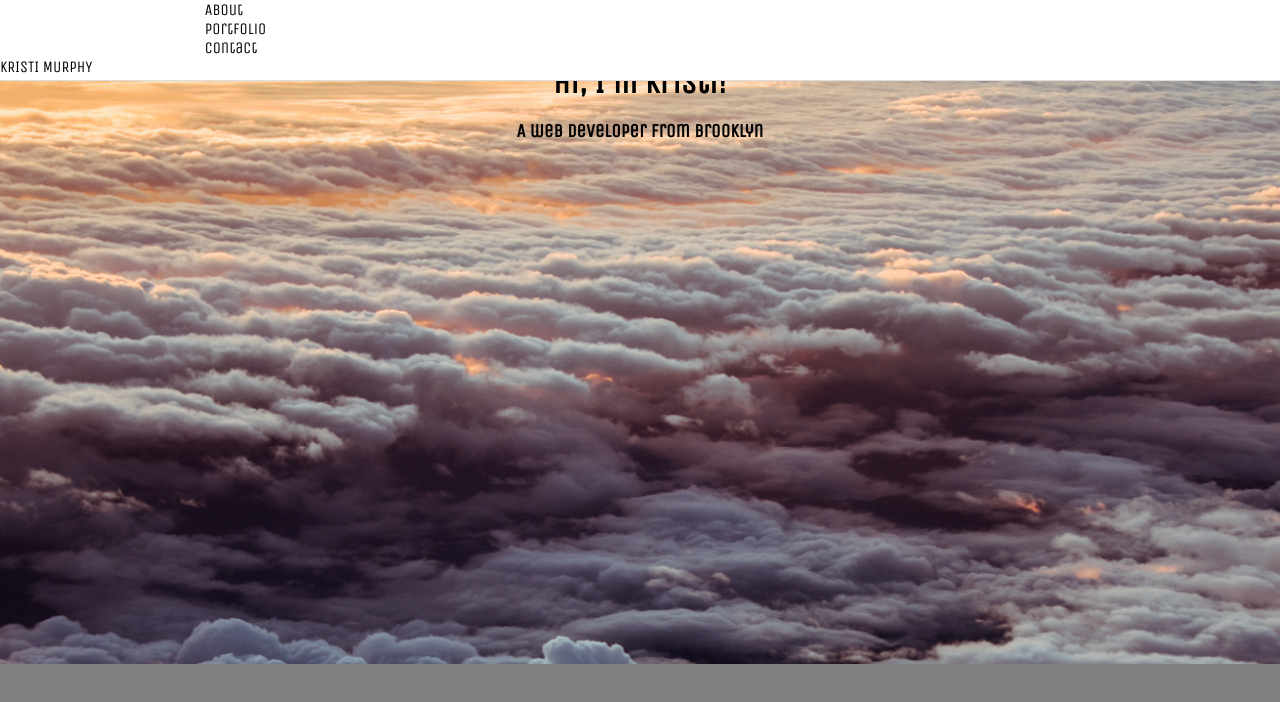
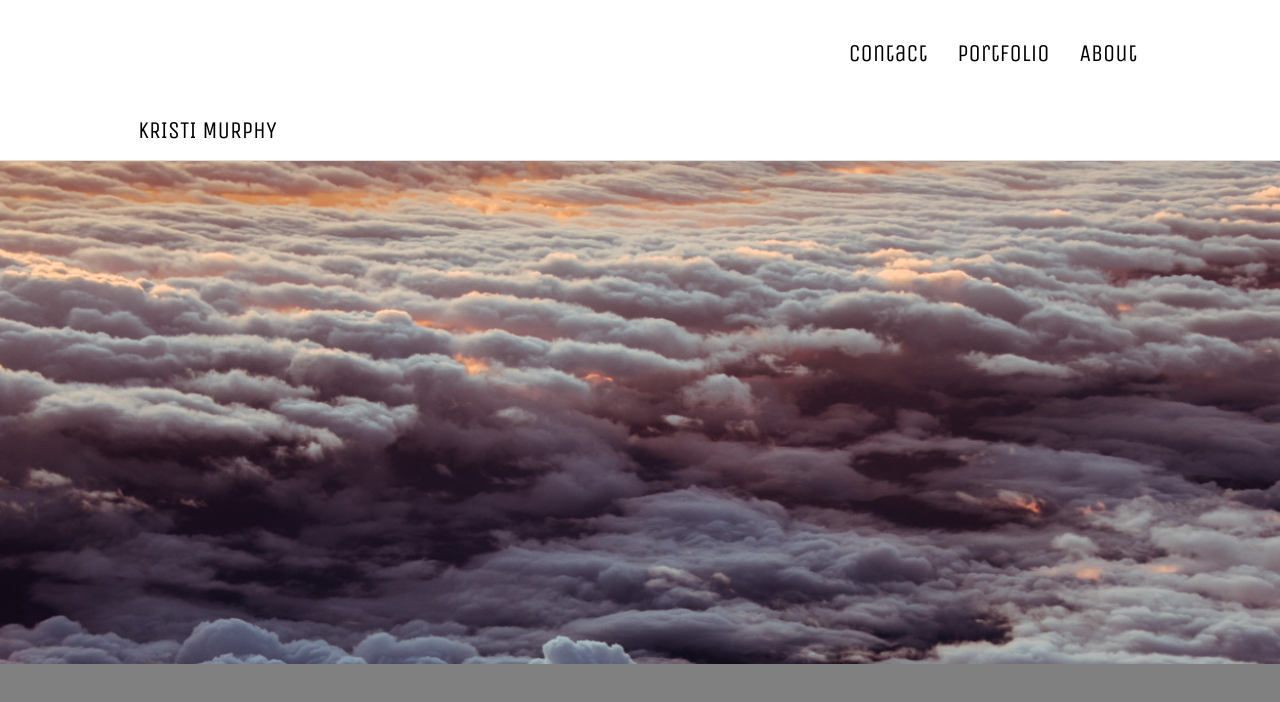
Before and after one commit to sincerelykristi/kristi-murphy-portfolio, a plain HTML site: page index.html in a window 1280 px wide. Drawn offline with nearby package versions, Linux system fonts and the light colour scheme.

Commit message:
css changes made

```diff
--- a/css/style.css
+++ b/css/style.css
@@ -1,20 +1,14 @@
-body, html {
+body {
   width: 100%;
-  height: 100%;
 	font-family: 'Vollkorn', serif;
 	font-family: 'Unica One', cursive;
   background-color: grey;
 }
 
-.content {
-  width: 80%;
-  margin: 0 auto;
-}
-
 .navbar {
 
   width: 100%;
-  height: 15%%;
+  height: 20%;
   position: fixed;
   top: 0;
   background-color: white;
@@ -23,22 +17,35 @@ body, html {
 
 }
 
-.content,
+.content {
+  width: 80%;
+  height: 100%;
+  margin: 0 auto;
+}
+
 .menu, .menu a, .nameheader {
-  width: 80%;
   color: black;
   text-decoration: none;
   list-style-type: none;
+  font-size: 24px;
+}
+
+.menu {
   display: inline-block;
-  margin: 0 auto;
+  float: right;
+}
+
+.menu li {
+  display: inline-block;
+  float: right;
+  padding: 15px;
 }
 
 .nameheader {
+  width: 100%;
+  display: inline-block;
   float: left;
-}
-
-.menu {
-  float: right;
+  padding: 10px;
 }
 
 
```
